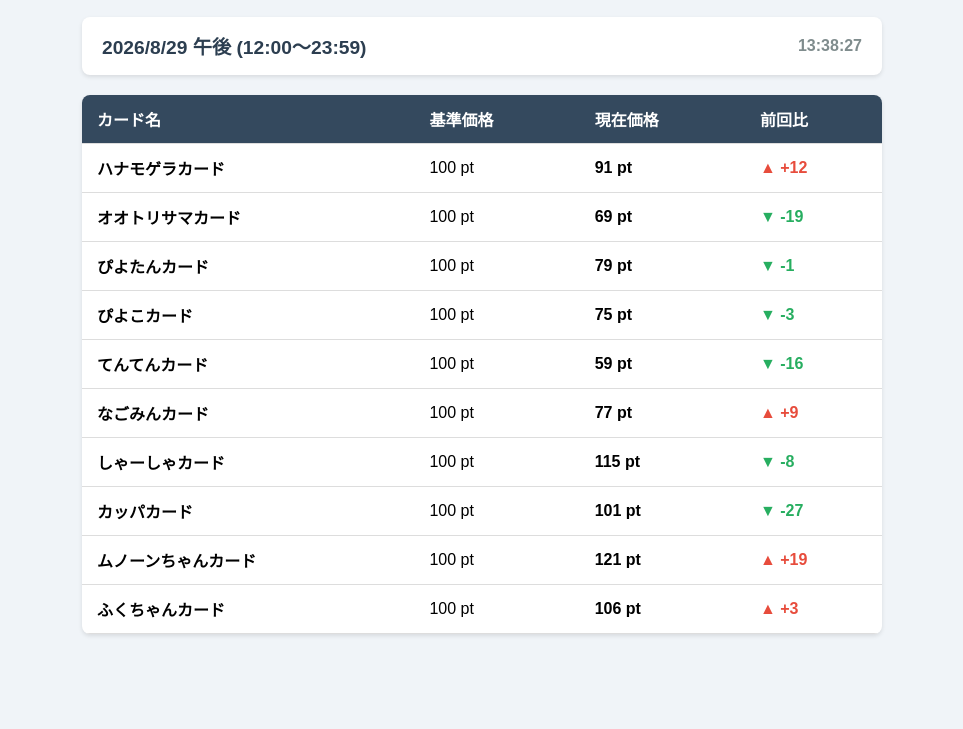
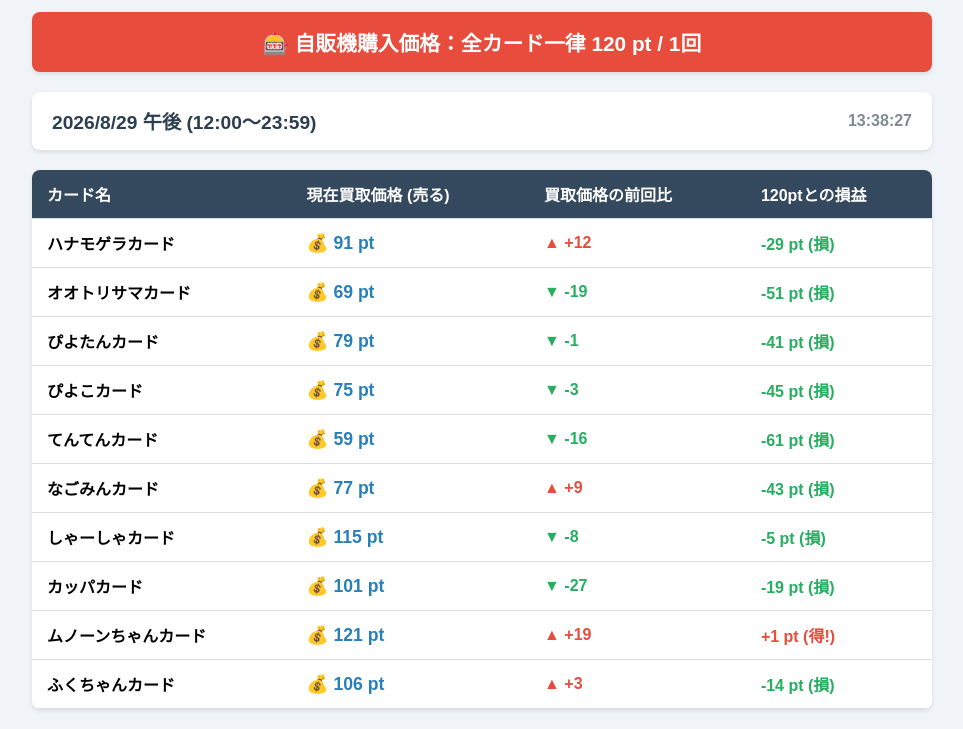
Before and after one commit to weiguanmeiqin-prog/kakaku, a plain HTML site: page index.html in a window 1280 px wide. Shown: the part 116-845 px from the top of the page, without its empty margins (158-1121 px from the left). Before the commit the page ends 800 px from the top, so only its background shows below. Drawn offline with Linux system fonts and the light colour scheme.

Commit message:
Update index.html

```diff
--- a/index.html
+++ b/index.html
@@ -3,17 +3,23 @@
 <head>
   <meta charset="UTF-8">
   <meta name="viewport" content="width=device-width, initial-scale=1.0">
-  <title>リアルタイム カード価格掲示板</title>
+  <title>リアルタイム カード売買価格掲示板</title>
   <style>
-    body { font-family: sans-serif; background-color: #f0f4f8; padding: 20px; max-width: 800px; margin: 0 auto; }
+    body { font-family: sans-serif; background-color: #f0f4f8; padding: 20px; max-width: 900px; margin: 0 auto; }
     h1 { text-align: center; color: #333; margin-bottom: 5px; }
-    .subtitle { text-align: center; color: #666; font-size: 0.9rem; margin-bottom: 20px; }
+    .subtitle { text-align: center; color: #666; font-size: 0.9rem; margin-bottom: 15px; }
+
+    /* 自販機購入価格の一律表示バナー */
+    .vending-banner { background: #e74c3c; color: white; text-align: center; padding: 15px; font-size: 1.3rem; font-weight: bold; border-radius: 8px; margin-bottom: 20px; box-shadow: 0 2px 4px rgba(0,0,0,0.1); }
+
     .controls { display: flex; justify-content: space-between; align-items: center; background: #fff; padding: 15px 20px; border-radius: 8px; margin-bottom: 20px; box-shadow: 0 2px 4px rgba(0,0,0,0.1); }
     .date-info { font-size: 1.2rem; font-weight: bold; color: #2c3e50; }
     .clock-info { font-size: 1rem; color: #7f8c8d; font-weight: bold; }
+
     table { width: 100%; border-collapse: collapse; background: #fff; border-radius: 8px; overflow: hidden; box-shadow: 0 2px 4px rgba(0,0,0,0.1); }
     th, td { padding: 12px 15px; text-align: left; border-bottom: 1px solid #ddd; }
     th { background-color: #34495e; color: white; }
+    .sell-price { color: #2980b9; font-weight: bold; font-size: 1.1rem; }
     .up { color: #e74c3c; font-weight: bold; }
     .down { color: #27ae60; font-weight: bold; }
     .same { color: #7f8c8d; font-weight: bold; }
@@ -21,8 +27,12 @@
 </head>
 <body>
 
-  <h1>📈 リアルタイム カード価格掲示板</h1>
-  <div class="subtitle">※価格は毎日 00:00（午前）と 12:00（午後）に自動で更新されます</div>
+  <h1>📈 リアルタイム カード売買価格掲示板</h1>
+  <div class="subtitle">※買取価格は毎日 00:00（午前）と 12:00（午後）に自動で更新されます</div>
+
+  <div class="vending-banner">
+    🎰 自販機購入価格：全カード一律 120 pt / 1回
+  </div>
 
   <div class="controls">
     <div class="date-info" id="dateDisplay">----/--/-- - --</div>
@@ -33,34 +43,33 @@
     <thead>
       <tr>
         <th>カード名</th>
-        <th>基準価格</th>
-        <th>現在価格</th>
-        <th>前回比</th>
+        <th>現在買取価格 (売る)</th>
+        <th>買取価格の前回比</th>
+        <th>120ptとの損益</th>
       </tr>
     </thead>
     <tbody id="cardTable">
-      <!-- ここにJSでカードが追加されます -->
-    </tbody>
+      </tbody>
   </table>
 
   <script>
+    const FIXED_BUY_PRICE = 120; // 購入価格（一律120pt）
+
     const cardNames = [
       "ハナモゲラカード", "オオトリサマカード", "ぴよたんカード", "ぴよこカード",
       "てんてんカード", "なごみんカード", "しゃーしゃカード", "カッパカード",
       "ムノーンちゃんカード", "ふくちゃんカード"
     ];
 
-    // 擬似乱数生成器（日付と時間から一定のランダム価格を作る仕組み）
+    // 擬似乱数生成器
     function seededRandom(seed) {
       const x = Math.sin(seed++) * 10000;
       return x - Math.floor(x);
     }
 
-    // 特定の「年月日・午前午後」に対応する価格を計算
-    function getPriceForTime(cardIndex, year, month, day, isAM) {
+    // 特定の時間の「買取価格」を計算
+    function getSellPriceForTime(cardIndex, year, month, day, isAM) {
       let price = 100; // 基準価格
-
-      // 過去5区分（約2.5日前）からの価格変動を累積計算
       const totalTurns = (year * 366 + month * 31 + day) * 2 + (isAM ? 0 : 1);
 
       for (let t = totalTurns - 5; t <= totalTurns; t++) {
@@ -89,10 +98,9 @@
       const timeStr = now.toTimeString().split(' ')[0];
       document.getElementById("clockDisplay").innerText = timeStr;
 
-      // 前回の区分（直前の午前または午後）を取得
+      // 前回の区分を取得
       let prevYear = year, prevMonth = month, prevDay = day, prevIsAM = !isAM;
       if (isAM) {
-        // 今が午前なら、前回は「昨日の午後」
         const yesterday = new Date(now);
         yesterday.setDate(now.getDate() - 1);
         prevYear = yesterday.getFullYear();
@@ -105,13 +113,13 @@
       tbody.innerHTML = "";
 
       cardNames.forEach((name, index) => {
-        const currentPrice = getPriceForTime(index, year, month, day, isAM);
-        const prevPrice = getPriceForTime(index, prevYear, prevMonth, prevDay, prevIsAM);
+        const currentSellPrice = getSellPriceForTime(index, year, month, day, isAM);
+        const prevSellPrice = getSellPriceForTime(index, prevYear, prevMonth, prevDay, prevIsAM);
 
-        const diff = currentPrice - prevPrice;
+        // 前回比
+        const diff = currentSellPrice - prevSellPrice;
         let diffText = "±0";
         let diffClass = "same";
-
         if (diff > 0) {
           diffText = `▲ +${diff}`;
           diffClass = "up";
@@ -120,12 +128,24 @@
           diffClass = "down";
         }
 
+        // 購入一律価格（120pt）に対する損益
+        const profit = currentSellPrice - FIXED_BUY_PRICE;
+        let profitText = `±0 pt`;
+        let profitClass = "same";
+        if (profit > 0) {
+          profitText = `+${profit} pt (得!)`;
+          profitClass = "up";
+        } else if (profit < 0) {
+          profitText = `${profit} pt (損)`;
+          profitClass = "down";
+        }
+
         const row = `
           <tr>
             <td><strong>${name}</strong></td>
-            <td>100 pt</td>
-            <td><strong>${currentPrice} pt</strong></td>
+            <td class="sell-price">💰 ${currentSellPrice} pt</td>
             <td class="${diffClass}">${diffText}</td>
+            <td class="${profitClass}">${profitText}</td>
           </tr>
         `;
         tbody.innerHTML += row;
```
